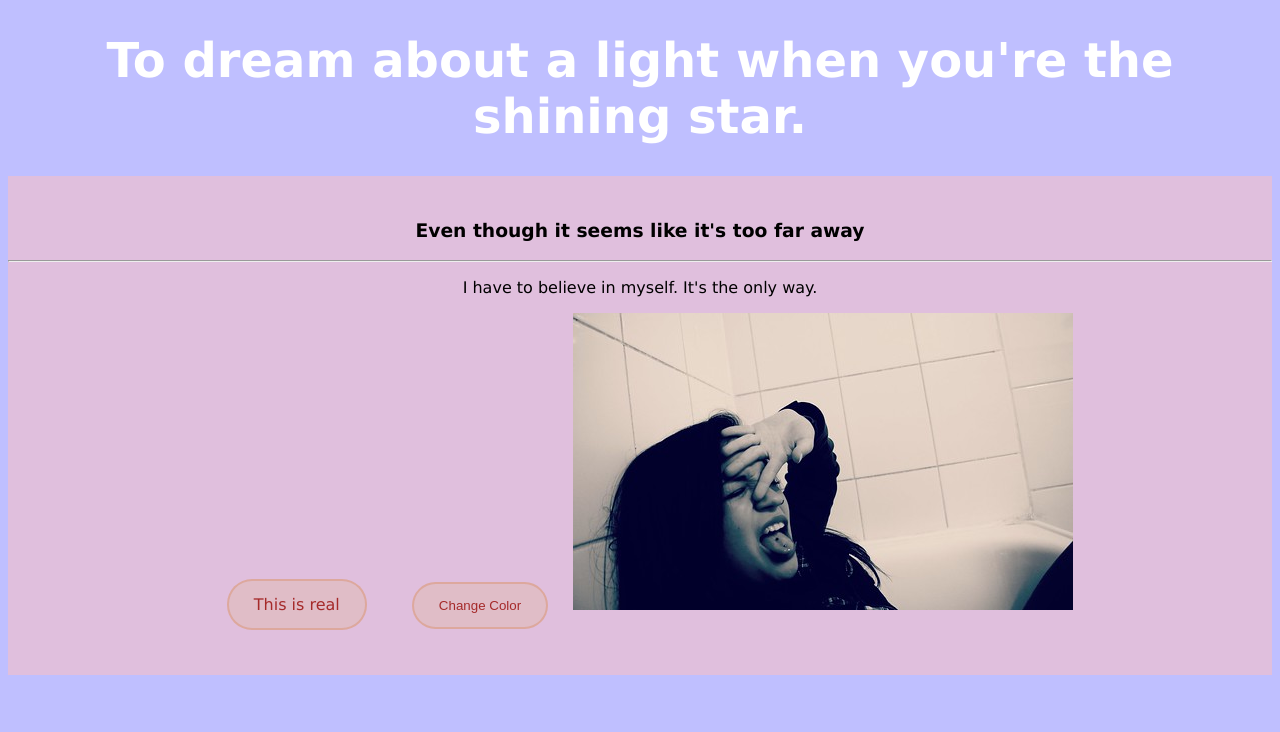
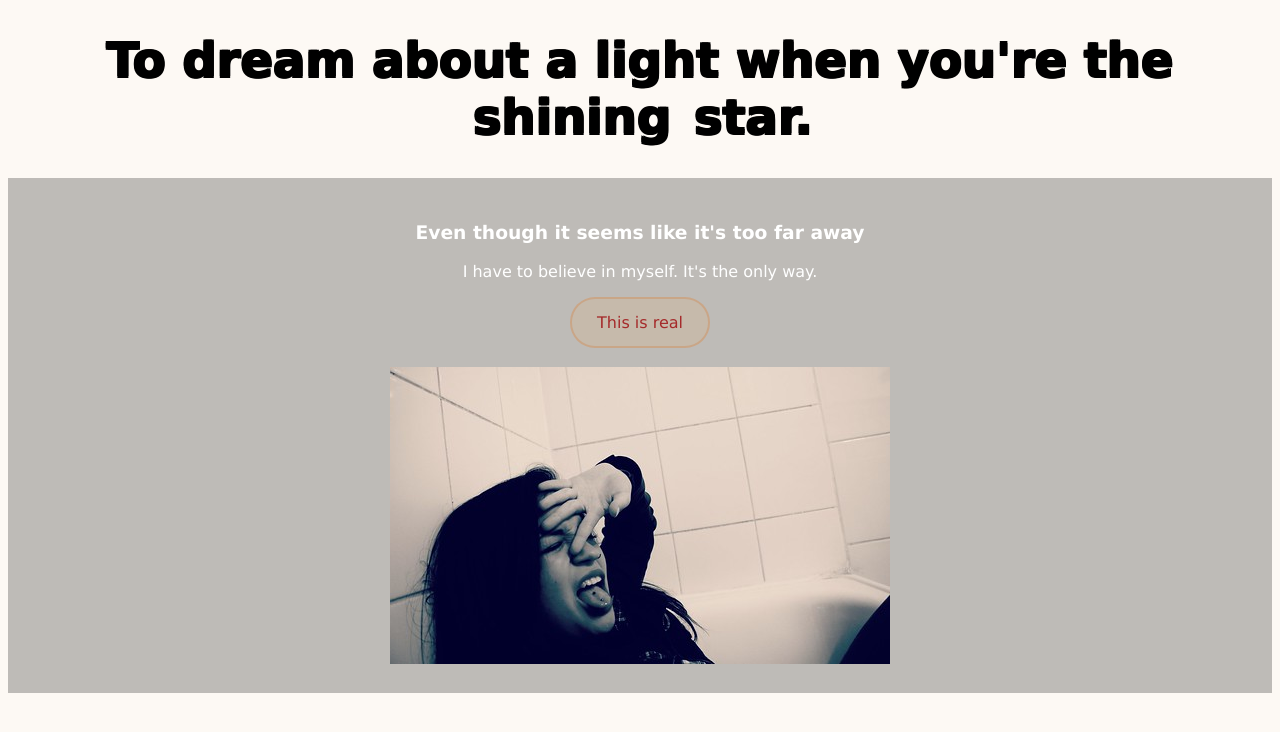
Before and after one commit to marytang87/web-dev-a1, a plain HTML site: page do-you-know.html in a window 1280 px wide. Drawn offline with Linux system fonts and the light colour scheme.

Commit message:
decorated

```diff
--- a/css/do-you-know.css
+++ b/css/do-you-know.css
@@ -1,30 +1,32 @@
 h1 {
 	font-size:300%;
+	text-shadow: 1px 1px 0 #000,
+				-1px 1px 0 #000,
+				1px -1px 0 #000,
+				-1px -1px 0 #000;
 }
 
 body {
-	background-color:rgb(0,0,255,0.25);
+	background-color:rgb(250,235,215,0.25);
 	font-family:verdana;
 	text-align:center;
-	color: white;
+	color: black;
 }
 
 div {
-	color: black;
-	background-color:#e0bfdd;
+	color: white;
+	background-color:rgb(0,0,0,0.25);
 	padding: 25px 0px;
-	margin: 00px;
 }
 
 a:link {
+	border: 2px solid rgb(210,105,30,0.25);
 	color: brown;
 	text-decoration: none;
 	background-color: rgb(222,184,135,0.25);
 	padding: 14px 25px;
 	display: inline-block;
-	border: 2px solid rgb(210,105,30,0.25);
 	border-radius: 25px;
-	margin: 20px;
 }
 
 a:hover {
@@ -36,16 +38,18 @@ a:active {
 }
 
 button {
-	color: brown;
-	text-decoration: none;
-	background-color: rgb(222,184,135,0.25);
-	padding: 14px 25px;
-	display: inline-block;
-	border: 2px solid rgb(210,105,30,0.25);
-	border-radius: 25px;
-	margin: 20px;
+	color: black;
+	font-size:100%;
+	font-family: verdana;
+	font-weight: bold;
+	border: 0px;
+	background-color:rgb(0,0,255,0);
+	text-shadow: 1px 1px 0 #000,
+				-1px 1px 0 #000,
+				1px -1px 0 #000,
+				-1px -1px 0 #000;
 }
 
 button:hover {
-	color: cornflowerblue;
+	color: yellow;
 }
--- a/do-you-know.html
+++ b/do-you-know.html
@@ -7,20 +7,19 @@
 </head>
 
 <body>
-	<h1>To dream about a light when you're the shining star.</h1>
+	<h1>To dream about a light when you're the <span><button onclick="changeColor()">shining</button></span> star.</h1>
 	<div>
 		<h3>Even though it seems like it's too far away</h3>
-		<hr>
 		<p>
 			I have to believe in myself. It's the only way.
 		</p>
+
 		<a href="index.html">This is real</a>
+		<script src="script.js"></script>
 
-		<button onclick="changeColor()">Change Color</button>
+		<br><br>
 
 		<img src="img/bathtub.jpg" width="500">
-
-		<script src="script.js"></script>
 	</div>
 </body>
 
--- a/script.js
+++ b/script.js
@@ -1,8 +1,8 @@
 function changeColor() {
 	let color = document.body.style.color;
-	if (color === 'white') {
+	if (color === 'black') {
 		document.body.style.color = 'yellow';
 	} else {
-		document.body.style.color = 'white';
+		document.body.style.color = 'black';
 	}
 }
```
